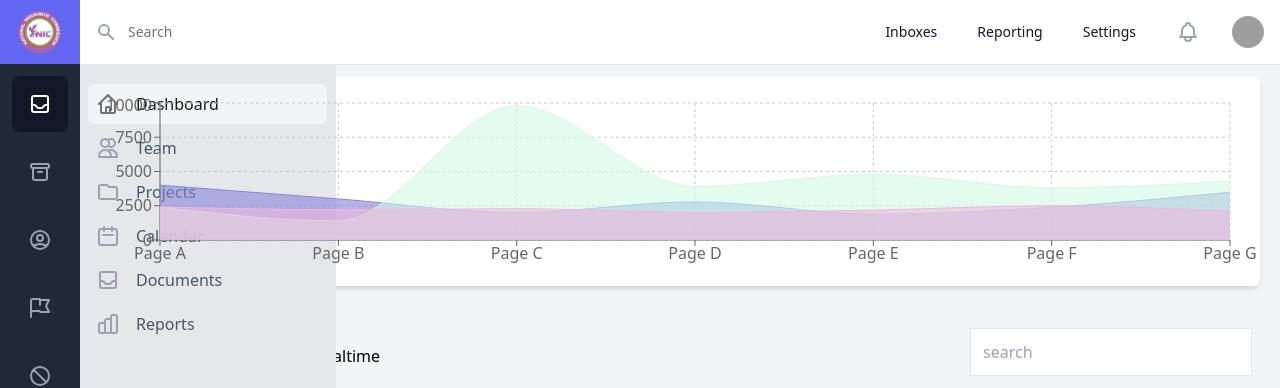
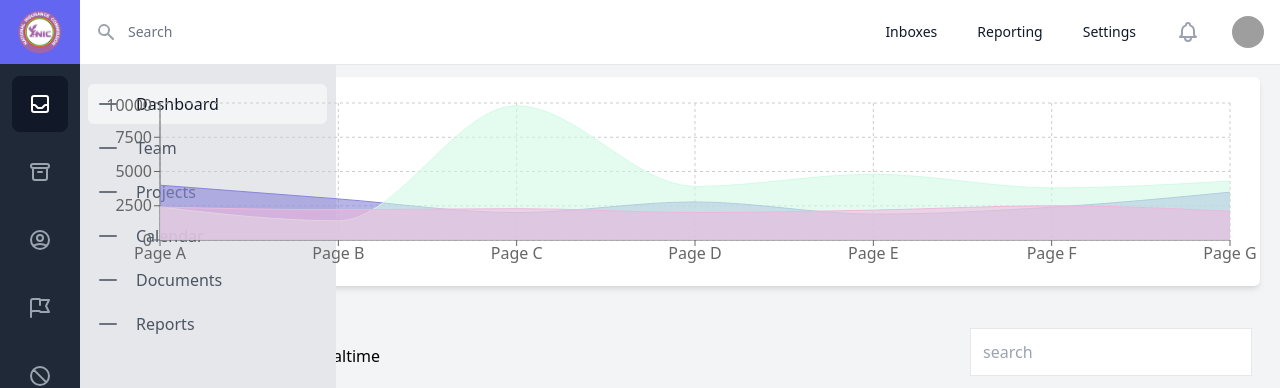
Before and after one commit to Khoby-790/template-nic, a React (Create React App) app: page / in a window 1280 px wide. Both pictures are taken after a click on the link "Open". Shown: the top 388 px of the page. Built offline with nearby package versions, Linux system fonts and the light colour scheme; grey boxes are pictures that could not be loaded.

Commit message:
--- Auto-Git Commit ---

```diff
--- a/src/layouts/SidebarSubMenu.tsx
+++ b/src/layouts/SidebarSubMenu.tsx
@@ -1,3 +1,4 @@
+/* eslint-disable jsx-a11y/anchor-is-valid */
 import React, { useRef } from 'react'
 import { useDispatch, useSelector } from 'react-redux'
 import { Transition } from '../components';
@@ -35,48 +36,49 @@ const SidebarSubMenu = (props: Props) => {
                             <a href="#" className="bg-gray-100 text-gray-900 group flex items-center px-2 py-2 text-base font-medium rounded-md">
                                 {/* <!-- Current: "text-gray-500", Default: "text-gray-400 group-hover:text-gray-500" --> */}
                                 {/* <!-- Heroicon name: outline/home --> */}
-                                <svg className="text-gray-500 mr-4 h-6 w-6" xmlns="http://www.w3.org/2000/svg" fill="none" viewBox="0 0 24 24" stroke="currentColor" aria-hidden="true">
-                                    <path stroke-linecap="round" stroke-linejoin="round" stroke-width="2" d="M3 12l2-2m0 0l7-7 7 7M5 10v10a1 1 0 001 1h3m10-11l2 2m-2-2v10a1 1 0 01-1 1h-3m-6 0a1 1 0 001-1v-4a1 1 0 011-1h2a1 1 0 011 1v4a1 1 0 001 1m-6 0h6" />
+                                <svg className="text-gray-500 mr-4 h-6 w-6" xmlns="http://www.w3.org/2000/svg" fill="none" viewBox="0 0 24 24" stroke="currentColor">
+                                    <path strokeLinecap="round" strokeLinejoin="round" strokeWidth={2} d="M20 12H4" />
                                 </svg>
+
                             Dashboard
                             </a>
 
                             <a href="#" className="text-gray-600 hover:bg-gray-50 hover:text-gray-900 group flex items-center px-2 py-2 text-base font-medium rounded-md">
                                 {/* <!-- Heroicon name: outline/users --> */}
-                                <svg className="text-gray-400 group-hover:text-gray-500 mr-4 h-6 w-6" xmlns="http://www.w3.org/2000/svg" fill="none" viewBox="0 0 24 24" stroke="currentColor" aria-hidden="true">
-                                    <path stroke-linecap="round" stroke-linejoin="round" stroke-width="2" d="M12 4.354a4 4 0 110 5.292M15 21H3v-1a6 6 0 0112 0v1zm0 0h6v-1a6 6 0 00-9-5.197M13 7a4 4 0 11-8 0 4 4 0 018 0z" />
+                                <svg className="text-gray-500 mr-4 h-6 w-6" xmlns="http://www.w3.org/2000/svg" fill="none" viewBox="0 0 24 24" stroke="currentColor">
+                                    <path strokeLinecap="round" strokeLinejoin="round" strokeWidth={2} d="M20 12H4" />
                                 </svg>
                                 Team
                             </a>
 
                             <a href="#" className="text-gray-600 hover:bg-gray-50 hover:text-gray-900 group flex items-center px-2 py-2 text-base font-medium rounded-md">
                                 {/* <!-- Heroicon name: outline/folder --> */}
-                                <svg className="text-gray-400 group-hover:text-gray-500 mr-4 h-6 w-6" xmlns="http://www.w3.org/2000/svg" fill="none" viewBox="0 0 24 24" stroke="currentColor" aria-hidden="true">
-                                    <path stroke-linecap="round" stroke-linejoin="round" stroke-width="2" d="M3 7v10a2 2 0 002 2h14a2 2 0 002-2V9a2 2 0 00-2-2h-6l-2-2H5a2 2 0 00-2 2z" />
+                                <svg className="text-gray-500 mr-4 h-6 w-6" xmlns="http://www.w3.org/2000/svg" fill="none" viewBox="0 0 24 24" stroke="currentColor">
+                                    <path strokeLinecap="round" strokeLinejoin="round" strokeWidth={2} d="M20 12H4" />
                                 </svg>
                             Projects
                             </a>
 
                             <a href="#" className="text-gray-600 hover:bg-gray-50 hover:text-gray-900 group flex items-center px-2 py-2 text-base font-medium rounded-md">
                                 {/* <!-- Heroicon name: outline/calendar --> */}
-                                <svg className="text-gray-400 group-hover:text-gray-500 mr-4 h-6 w-6" xmlns="http://www.w3.org/2000/svg" fill="none" viewBox="0 0 24 24" stroke="currentColor" aria-hidden="true">
-                                    <path stroke-linecap="round" stroke-linejoin="round" stroke-width="2" d="M8 7V3m8 4V3m-9 8h10M5 21h14a2 2 0 002-2V7a2 2 0 00-2-2H5a2 2 0 00-2 2v12a2 2 0 002 2z" />
+                                <svg className="text-gray-500 mr-4 h-6 w-6" xmlns="http://www.w3.org/2000/svg" fill="none" viewBox="0 0 24 24" stroke="currentColor">
+                                    <path strokeLinecap="round" strokeLinejoin="round" strokeWidth={2} d="M20 12H4" />
                                 </svg>
                               Calendar
                             </a>
 
                             <a href="#" className="text-gray-600 hover:bg-gray-50 hover:text-gray-900 group flex items-center px-2 py-2 text-base font-medium rounded-md">
                                 {/* <!-- Heroicon name: outline/inbox --> */}
-                                <svg className="text-gray-400 group-hover:text-gray-500 mr-4 h-6 w-6" xmlns="http://www.w3.org/2000/svg" fill="none" viewBox="0 0 24 24" stroke="currentColor" aria-hidden="true">
-                                    <path stroke-linecap="round" stroke-linejoin="round" stroke-width="2" d="M20 13V6a2 2 0 00-2-2H6a2 2 0 00-2 2v7m16 0v5a2 2 0 01-2 2H6a2 2 0 01-2-2v-5m16 0h-2.586a1 1 0 00-.707.293l-2.414 2.414a1 1 0 01-.707.293h-3.172a1 1 0 01-.707-.293l-2.414-2.414A1 1 0 006.586 13H4" />
+                                <svg className="text-gray-500 mr-4 h-6 w-6" xmlns="http://www.w3.org/2000/svg" fill="none" viewBox="0 0 24 24" stroke="currentColor">
+                                    <path strokeLinecap="round" strokeLinejoin="round" strokeWidth={2} d="M20 12H4" />
                                 </svg>
                               Documents
                             </a>
 
                             <a href="#" className="text-gray-600 hover:bg-gray-50 hover:text-gray-900 group flex items-center px-2 py-2 text-base font-medium rounded-md">
                                 {/* <!-- Heroicon name: outline/chart-bar --> */}
-                                <svg className="text-gray-400 group-hover:text-gray-500 mr-4 h-6 w-6" xmlns="http://www.w3.org/2000/svg" fill="none" viewBox="0 0 24 24" stroke="currentColor" aria-hidden="true">
-                                    <path stroke-linecap="round" stroke-linejoin="round" stroke-width="2" d="M9 19v-6a2 2 0 00-2-2H5a2 2 0 00-2 2v6a2 2 0 002 2h2a2 2 0 002-2zm0 0V9a2 2 0 012-2h2a2 2 0 012 2v10m-6 0a2 2 0 002 2h2a2 2 0 002-2m0 0V5a2 2 0 012-2h2a2 2 0 012 2v14a2 2 0 01-2 2h-2a2 2 0 01-2-2z" />
+                                <svg className="text-gray-500 mr-4 h-6 w-6" xmlns="http://www.w3.org/2000/svg" fill="none" viewBox="0 0 24 24" stroke="currentColor">
+                                    <path strokeLinecap="round" strokeLinejoin="round" strokeWidth={2} d="M20 12H4" />
                                 </svg>
                               Reports
                             </a>
```
